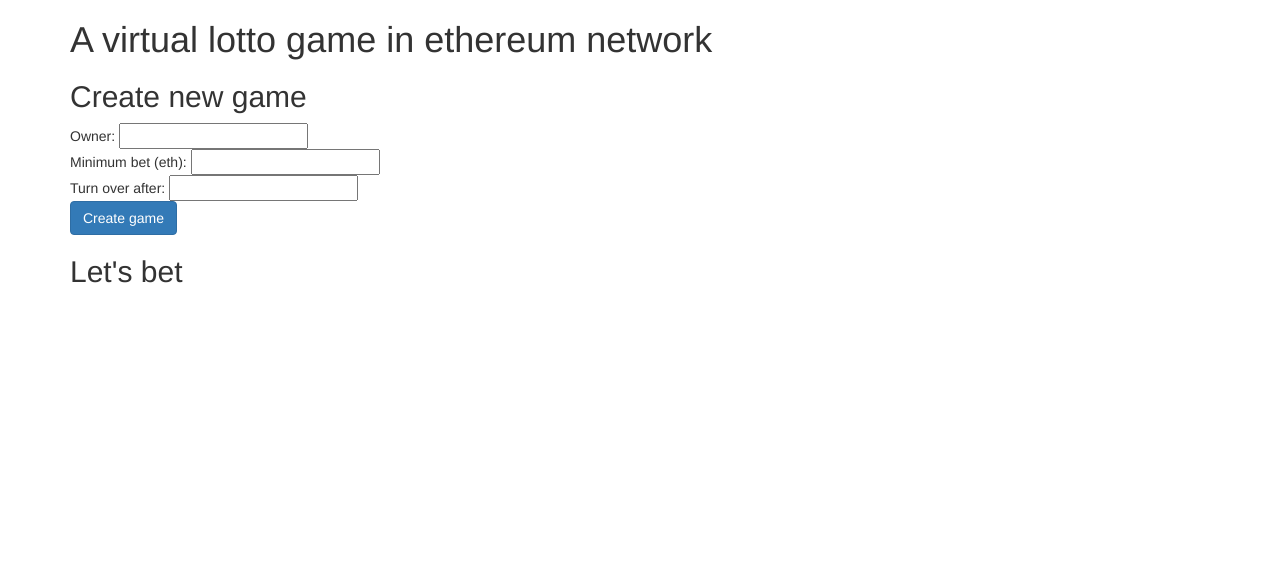
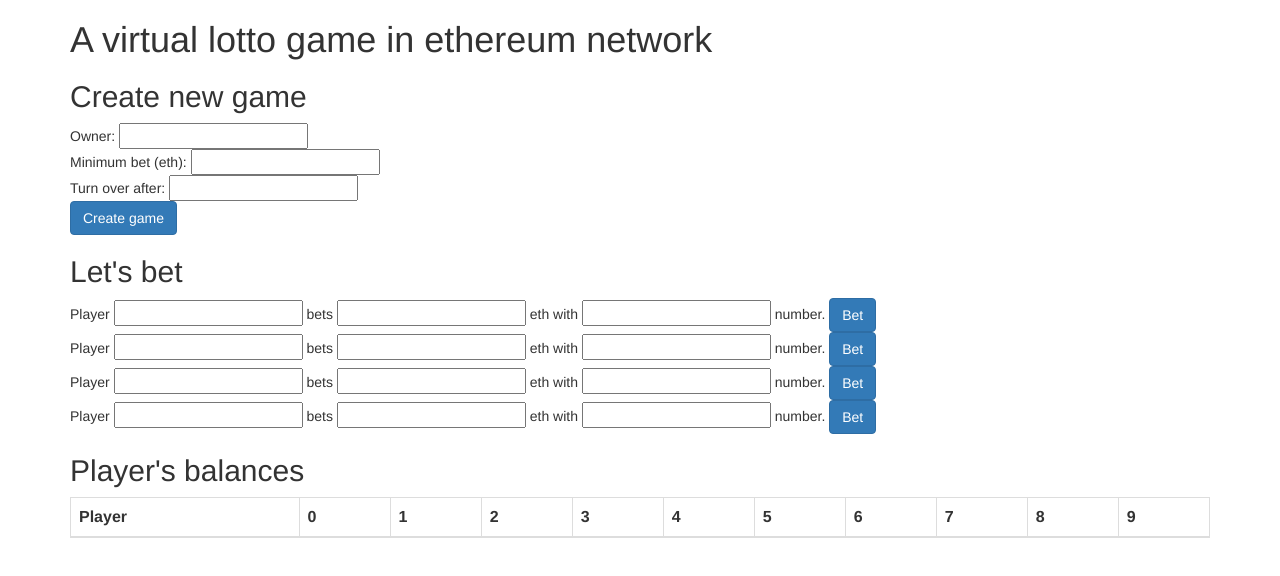
Before and after one commit to nqd/cs-bc-w1, a website: page public/index.html in a window 1280 px wide. Drawn offline with nearby package versions, Linux system fonts and the light colour scheme.

Commit message:
more on html

```diff
--- a/public/index.html
+++ b/public/index.html
@@ -1,4 +1,4 @@
-<!DOCTYPE html>
+<!DOCTYPE html
 <html>
 
 <head>
@@ -24,6 +24,54 @@
   <a href="#" onclick="createGame()" class="btn btn-primary">Create game</a>
 
   <h2>Let's bet</h2>
+
+  Player
+  <input type="text" id="player1" /> bets
+  <input type="text" id="bet1" /> eth with
+  <input type="text" id="number1" /> number.
+  <a href="#" onclick="bet1()" class="btn btn-primary">Bet</a>
+
+  <br> Player
+  <input type="text" id="player2" /> bets
+  <input type="text" id="bet2" /> eth with
+  <input type="text" id="number2" /> number.
+  <a href="#" onclick="bet2()" class="btn btn-primary">Bet</a>
+
+  <br> Player
+  <input type="text" id="player3" /> bets
+  <input type="text" id="bet3" /> eth with
+  <input type="text" id="number3" /> number.
+  <a href="#" onclick="bet3()" class="btn btn-primary">Bet</a>
+
+  <br> Player
+  <input type="text" id="player4" /> bets
+  <input type="text" id="bet4" /> eth with
+  <input type="text" id="number4" /> number.
+  <a href="#" onclick="bet4()" class="btn btn-primary">Bet</a>
+
+  <h2>Player's balances</h2>
+  <div class="table-responsive">
+    <table class="table table-bordered">
+      <thead>
+        <tr>
+          <th>Player</th>
+          <th>0</th>
+          <th>1</th>
+          <th>2</th>
+          <th>3</th>
+          <th>4</th>
+          <th>5</th>
+          <th>6</th>
+          <th>7</th>
+          <th>8</th>
+          <th>9</th>
+        </tr>
+      </thead>
+      <tbody id="candidatesTable">
+      </tbody>
+    </table>
+  </div>
+
 </body>
 
 </html>
```
